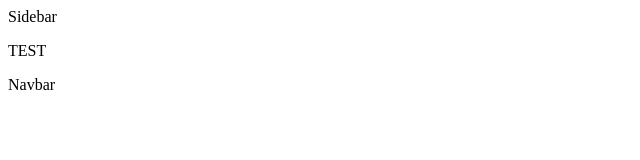
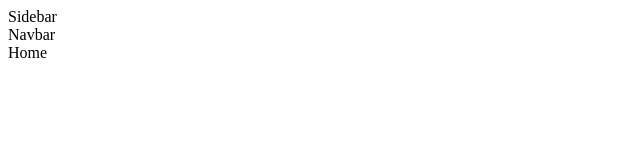
Before and after one commit to Siddharth114/crowd_funding, a React (Vite) app in the folder client/: page / in a window 1280 px wide. Shown: the top 160 px of the page, without its empty margins (0-640 px from the left). Built offline with nearby package versions, Linux system fonts and the light colour scheme; what @thirdweb-dev/react would draw is missing.

Commit message:
added components and pages

```diff
--- a/client/src/App.jsx
+++ b/client/src/App.jsx
@@ -1,18 +1,23 @@
 import React from 'react';
 import { Route, Routes } from 'react-router-dom';
+import {CampaignDetails, CreateCampaign, Profile, Home} from './pages';
+import {Sidebar, Navbar} from './components';
 
 const App = () => {
   return (
     <div className='relative sm:-8 p-4 bg-[#131318] min-h-screen flex flex-row'>
       <div className='sm:flex hidden mr-10 relative'>
-        Sidebar
+        <Sidebar />
       </div>
 
-      <p className='font-xl font-bold'>TEST</p>
 
       <div className='flex-1 max-sm:w-full max-w-[1280px] mx-auto sm:pr-5'>
-        Navbar
+        <Navbar/>
       </div>
+      <Routes>
+        <Route path="" element={<Home />} />
+      </Routes>
+
     </div>
   );
 }
--- /dev/null
+++ b/client/src/components/Navbar.jsx
@@ -0,0 +1,9 @@
+import React from 'react'
+
+const Navbar = () => {
+  return (
+    <div>Navbar</div>
+  )
+}
+
+export default Navbar
--- /dev/null
+++ b/client/src/components/Sidebar.jsx
@@ -0,0 +1,9 @@
+import React from 'react'
+
+const Sidebar = () => {
+  return (
+    <div>Sidebar</div>
+  )
+}
+
+export default Sidebar
--- /dev/null
+++ b/client/src/components/index.js
@@ -0,0 +1,2 @@
+export {default as Sidebar} from './Sidebar'
+export {default as Navbar} from './Navbar'
--- /dev/null
+++ b/client/src/pages/CampaignDetails.jsx
@@ -0,0 +1,9 @@
+import React from 'react'
+
+const CampaignDetails = () => {
+  return (
+    <div>CampaignDetails</div>
+  )
+}
+
+export default CampaignDetails
--- /dev/null
+++ b/client/src/pages/CreateCampaign.jsx
@@ -0,0 +1,9 @@
+import React from 'react'
+
+const CreateCampaign = () => {
+  return (
+    <div>CreateCampaign</div>
+  )
+}
+
+export default CreateCampaign
--- /dev/null
+++ b/client/src/pages/Home.jsx
@@ -0,0 +1,9 @@
+import React from 'react'
+
+const Home = () => {
+  return (
+    <div>Home</div>
+  )
+}
+
+export default Home
--- /dev/null
+++ b/client/src/pages/Profile.jsx
@@ -0,0 +1,9 @@
+import React from 'react'
+
+const Profile = () => {
+  return (
+    <div>Profile</div>
+  )
+}
+
+export default Profile
--- /dev/null
+++ b/client/src/pages/index.js
@@ -0,0 +1,4 @@
+export {default as Home} from './Home';
+export {default as Profile} from './Profile';
+export {default as CampaignDetails} from './CampaignDetails';
+export {default as CreateCampaign} from './CreateCampaign';
```
